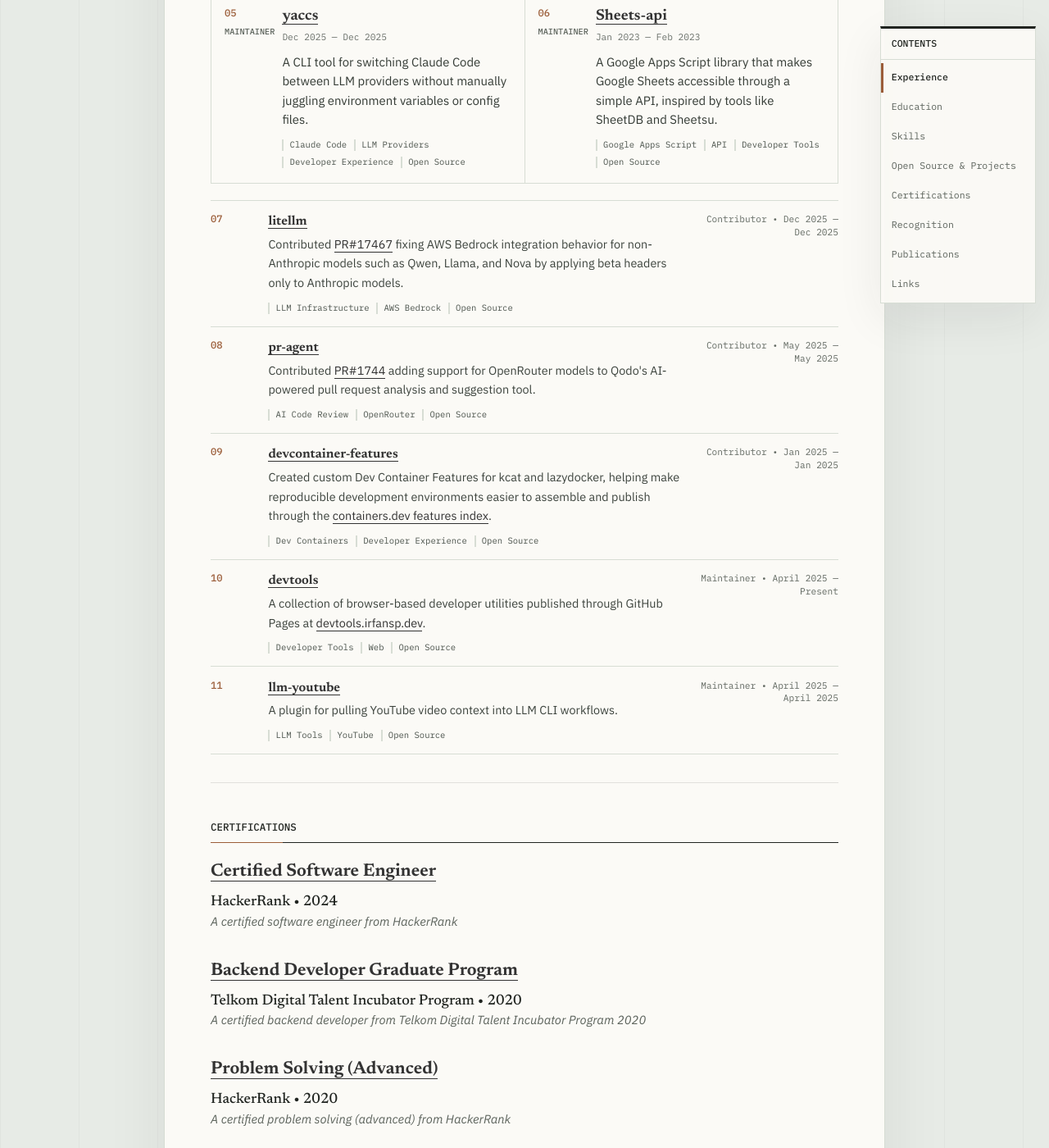
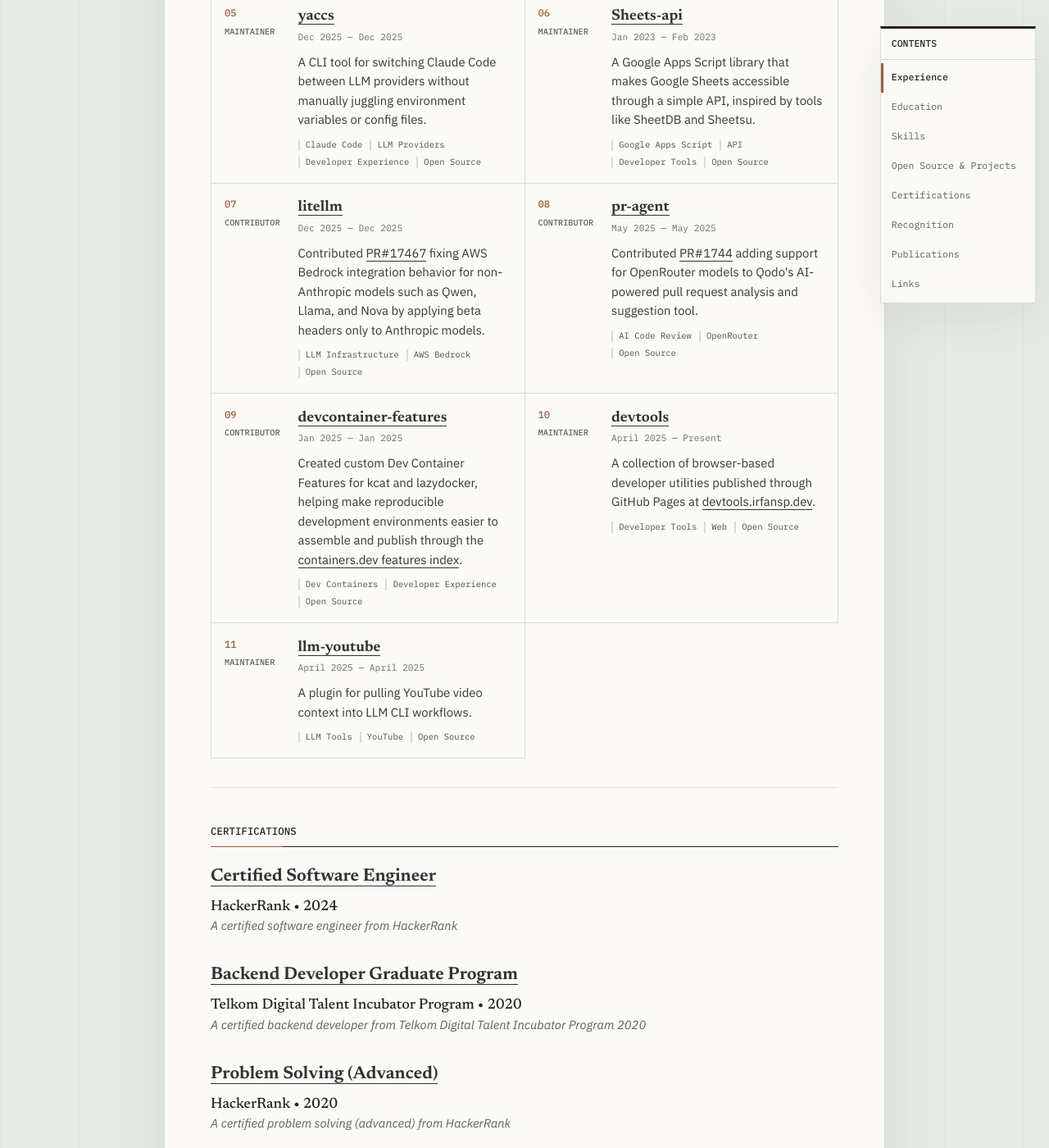
Before and after one commit to irfansofyana/resume, a Jekyll site: the page built from index.html, in a window 1280 px wide and 1400 px high, scrolled down 6366 px. Shown: the whole window at 82% size. Built offline with Jekyll 4.4.1, drawn with Linux system fonts in a browser that asks for light colours.

Commit message:
Polish projects grid layout

```diff
--- a/_layouts/resume.html
+++ b/_layouts/resume.html
@@ -174,14 +174,12 @@
           <h2>Open Source &amp; Projects</h2>
         </header>
 
-        {% assign featured_projects = site.data.projects | where: "featured", true %}
-        {% if featured_projects.size > 0 %}
-        <div class="featured-projects">
-          {% for project in featured_projects %}
+        <div class="project-grid">
+          {% for project in site.data.projects %}
           <article class="project-card" itemscope itemtype="http://schema.org/CreativeWork">
             <meta itemprop="creator" content="{{ site.resume_name }}" itemtype="http://schema.org/Person" />
             <div class="project-card-header">
-              <span class="project-index">0{{ forloop.index }}</span>
+              <span class="project-index">{% if forloop.index < 10 %}0{% endif %}{{ forloop.index }}</span>
               <span class="project-role">{{ project.role }}</span>
             </div>
             <div class="project-card-body">
@@ -197,30 +195,6 @@
               {% endif %}
             </div>
           </article>
-          {% endfor %}
-        </div>
-        {% endif %}
-
-        <div class="project-list">
-          {% for project in site.data.projects %}
-          {% unless project.featured %}
-          <article class="project-row" itemscope itemtype="http://schema.org/CreativeWork">
-            <meta itemprop="creator" content="{{ site.resume_name }}" itemtype="http://schema.org/Person" />
-            <span class="project-index">{% if forloop.index < 10 %}0{% endif %}{{ forloop.index }}</span>
-            <div class="project-row-main">
-              <h3 class="resume-item-title" itemprop="name">{% if project.url %}<a href="{{ project.url }}" itemprop="url">{{ project.project }}</a>{% else %}{{ project.project }}{% endif %}</h3>
-              <p class="resume-item-copy">{{ project.description }}</p>
-              {% if project.tags %}
-              <ul class="project-tags" aria-label="{{ project.project }} tags">
-                {% for tag in project.tags %}
-                <li>{{ tag }}</li>
-                {% endfor %}
-              </ul>
-              {% endif %}
-            </div>
-            <p class="project-meta">{{ project.role }} &bull; {{ project.duration }}</p>
-          </article>
-          {% endunless %}
           {% endfor %}
         </div>
 
--- a/_sass/_resume.scss
+++ b/_sass/_resume.scss
@@ -768,10 +768,9 @@
   }
 }
 
-.featured-projects {
+.project-grid {
   display: grid;
   gap: 0;
-  margin-bottom: 1.25rem;
   border-top: 1px solid $black;
 
   @include media_larger_than_mobile {
@@ -780,17 +779,13 @@
   }
 }
 
-.project-card,
-.project-row {
+.project-card {
   border: none;
   border-radius: 0;
   background: transparent;
-}
-
-.project-card {
   display: grid;
-  grid-template-columns: 3.4rem minmax(0, 1fr);
-  gap: 1rem;
+  grid-template-columns: 4.35rem minmax(0, 1fr);
+  gap: 1.25rem;
   padding: 1.1rem 0;
   border-bottom: 1px solid $border-soft;
 
@@ -861,44 +856,6 @@
     font-family: $mono-font;
     font-size: 0.66rem;
     line-height: 1.3;
-  }
-}
-
-.project-list {
-  display: grid;
-  gap: 0;
-  border-top: 1px solid $border-soft;
-}
-
-.project-row {
-  display: grid;
-  grid-template-columns: 2.4rem minmax(0, 1fr);
-  gap: 0.8rem 1rem;
-  padding: 0.95rem 0;
-  border-bottom: 1px solid $border-soft;
-
-  @include media_larger_than_mobile {
-    grid-template-columns: 3.4rem minmax(0, 1fr) 11rem;
-  }
-
-  .resume-item-title {
-    margin-bottom: 0.35rem;
-    font-size: 1rem;
-  }
-
-  .resume-item-copy {
-    margin: 0;
-    color: #3d443e;
-    font-size: 0.9rem;
-  }
-
-  .project-meta {
-    margin-top: 0;
-    color: #626962;
-
-    @include media_larger_than_mobile {
-      text-align: right;
-    }
   }
 }
 
@@ -1112,13 +1069,11 @@
     }
   }
 
-  .featured-projects,
-  .project-list {
+  .project-grid {
     display: block;
   }
 
-  .project-card,
-  .project-row {
+  .project-card {
     border: 1px solid #ddd !important;
     border-radius: 0;
     background: $white !important;
@@ -1127,8 +1082,7 @@
     page-break-inside: avoid;
   }
 
-  .project-card-header,
-  .project-row {
+  .project-card-header {
     display: block;
   }
 
```
